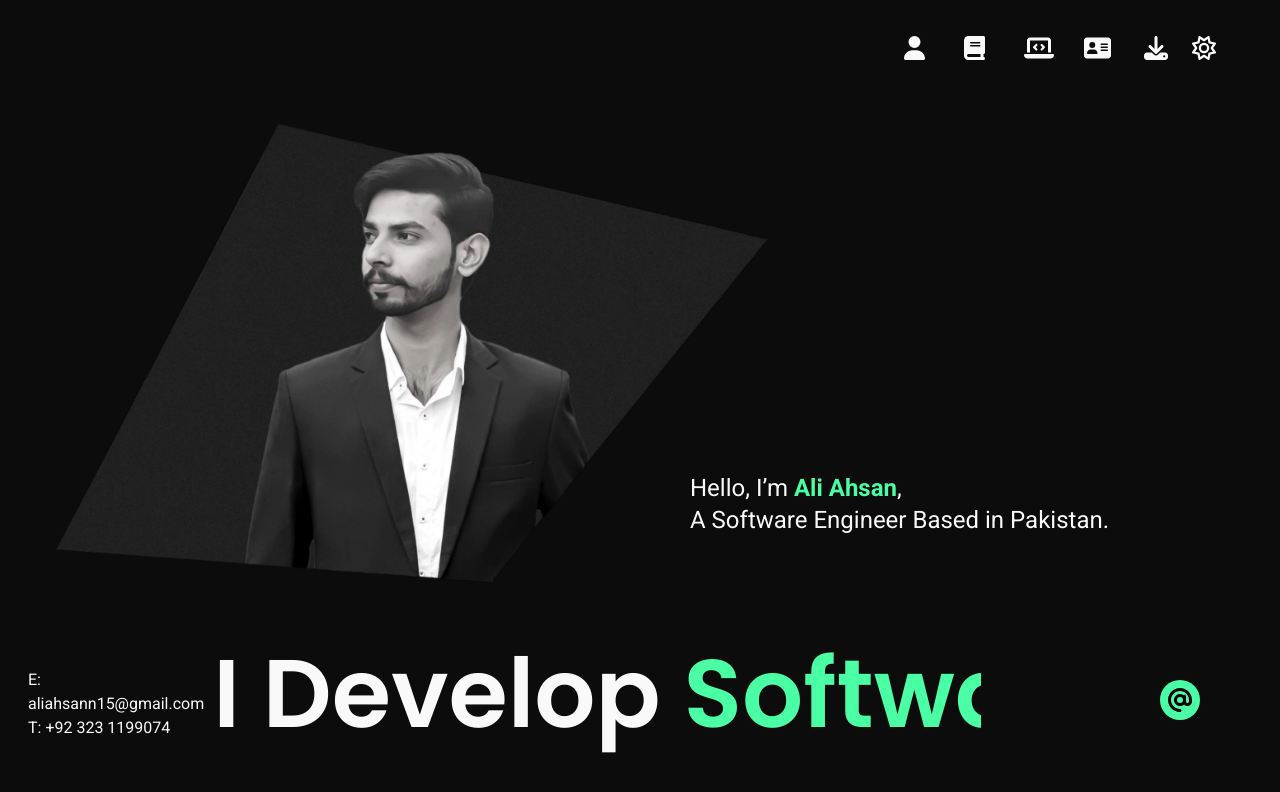
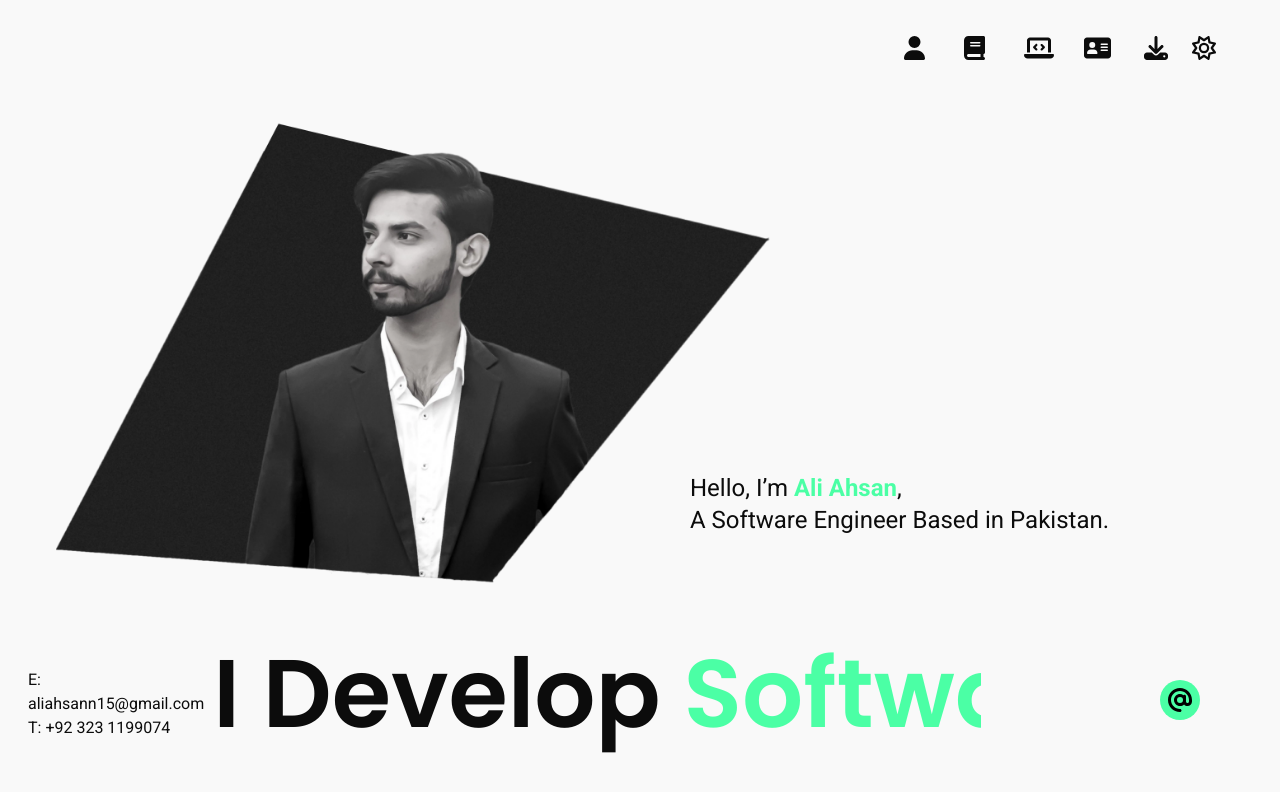
Before and after one commit to aliahsan09/who-i-am, a React (Create React App) app: page / in a window 1280 px wide. Both pictures are taken after a click on the icon 1201 px from the left and 48 px from the top of the page. Shown: the top 792 px of the page. Built offline with nearby package versions, Linux system fonts and the light colour scheme.

Commit message:
enable the Dark/Light Mode

```diff
--- a/src/App.css
+++ b/src/App.css
@@ -41,6 +41,9 @@
   50% {
     width: 100%;
   }
+  95% {
+    width: 0;
+  }
   100% {
     width: 0;
   }
--- a/src/App.js
+++ b/src/App.js
@@ -11,9 +11,24 @@ function App() {
     backgroundColor: "#0c0c0c"
   });
 
+  const changeMode = () => {
+    if(mode.color == "#f9f9f9") {
+      setMode({
+        color: "#0c0c0c",
+        backgroundColor: "#f9f9f9"
+      })
+    }
+    else {
+      setMode({
+        color: "#f9f9f9",
+        backgroundColor: "#0c0c0c"
+      })
+    }
+  }
+
   return (
     <div className="App h-full" style={mode}>
-      <NavBar />
+      <NavBar themeMode={changeMode}/>
       <Intro />
     </div>
   );
--- a/src/components/Intro.js
+++ b/src/components/Intro.js
@@ -21,13 +21,13 @@ function Intro() {
       setTypingLine(line[x]);
       setmainWord(lineWord[x]);
       x==2? x=0 : x++ ;
-    }, 3501);
+    }, 3500);
   };
 
   return (
     <div id='userSection' onLoad={userLoad} className='h-dvh flex flex-wrap'>
       <div className='w-full h-4/5 pl-14 pb-14 flex items-end justify-start'>
-        <img src={profilepic} alt="Profile Picture" className='w-7/12 hover:rotate-z30' />
+        <img src={profilepic} alt="Profile Picture" loading='lazy' className='w-7/12 hover:rotate-z30' />
         <div className=' h-fit font-roboto -ml-20 mb-12 text-2xl '>
           <p>Hello, I’m <span className='text-mono'><strong>Ali Ahsan</strong></span>,<br />A Software Engineer Based in Pakistan.</p>
         </div>
@@ -47,10 +47,10 @@ function Intro() {
 
         <div className='w-1/12 h-full'>
           <FontAwesomeIcon id='socialIcons-main' onClick={toggleIcons} className='mr-4 p-2 z-20 rounded-full bg-mono text-black cursor-pointer absolute bottom-20 right-16' size='xl' icon={faAt} />
-          <FontAwesomeIcon id='socialIcons' className='socialIcons hideIcons mr-4 p-2 z-10 rounded-full cursor-pointer hover:text-mono absolute bottom-44 right-10' size='xl' icon={faGithub} />
-          <FontAwesomeIcon id='socialIcons' className='socialIcons hideIcons mr-3 p-2 z-10 rounded-full cursor-pointer hover:text-mono absolute bottom-40 right-28' size='xl' icon={faLinkedin} />
-          <FontAwesomeIcon id='socialIcons' className='socialIcons hideIcons mr-3 p-2 z-10 rounded-full cursor-pointer hover:text-mono absolute bottom-28 right-40' size='xl' icon={faFacebookF} />
-          <FontAwesomeIcon id='socialIcons' className='socialIcons hideIcons mr-3 p-2 z-10 rounded-full cursor-pointer hover:text-mono absolute bottom-10 right-40' size='xl' icon={faInstagram} />
+          <a href="https://github.com/aliahsan09" target='_blank'><FontAwesomeIcon id='socialIcons' className='socialIcons hideIcons mr-4 p-2 z-10 rounded-full cursor-pointer hover:text-mono absolute bottom-44 right-10' size='xl' icon={faGithub} /></a>
+          <a href=""><FontAwesomeIcon id='socialIcons' className='socialIcons hideIcons mr-3 p-2 z-10 rounded-full cursor-pointer hover:text-mono absolute bottom-40 right-28' size='xl' icon={faLinkedin} /></a>
+          <a href=""><FontAwesomeIcon id='socialIcons' className='socialIcons hideIcons mr-3 p-2 z-10 rounded-full cursor-pointer hover:text-mono absolute bottom-28 right-40' size='xl' icon={faFacebookF} /></a>
+          <a href=""><FontAwesomeIcon id='socialIcons' className='socialIcons hideIcons mr-3 p-2 z-10 rounded-full cursor-pointer hover:text-mono absolute bottom-10 right-40' size='xl' icon={faInstagram} /></a>
         </div>
       </div>
 
--- a/src/components/NavBar.js
+++ b/src/components/NavBar.js
@@ -4,35 +4,35 @@ import { FontAwesomeIcon } from "@fortawesome/react-fontawesome";
 import { faUser, faDownload, faLaptopCode, faBook, faContactCard, faAt } from "@fortawesome/free-solid-svg-icons";
 import { faSun, faMoon } from "@fortawesome/free-regular-svg-icons";
 
-function NavBar() {
+function NavBar(props) {
     return (
         <div className='flex justify-end items-center absolute top-5 right-0 bg-transparent px-20 w-fit h-14'>
             <nav className='flex font-bold'>
-                <div className='navLinks flex items-center justify-start overflow-hidden mx-3 cursor-pointer hover:text-mono' >
+                <div className='navLinks flex items-center justify-start overflow-hidden mx-3 cursor-pointer' >
                     <a href='' className='flex items-center justify-center'>
                         <FontAwesomeIcon className='mr-4' size='xl' icon={faUser} />
                         <span>Myself</span>
                     </a>
                 </div>
-                <div className='navLinks longTxt flex items-center justify-start overflow-hidden mx-3 cursor-pointer hover:text-mono' >
+                <div className='navLinks longTxt flex items-center justify-start overflow-hidden mx-3 cursor-pointer' >
                     <a href='' className='flex items-center justify-center'>
                         <FontAwesomeIcon className='mr-4' size='xl' icon={faBook} />
                         <span>Education</span>
                     </a>
                 </div>
-                <div className='navLinks flex items-center justify-start overflow-hidden mx-3 cursor-pointer hover:text-mono' >
+                <div className='navLinks flex items-center justify-start overflow-hidden mx-3 cursor-pointer' >
                     <a href='' className='flex items-center justify-center'>
                         <FontAwesomeIcon className='mr-4' size='xl' icon={faLaptopCode} />
                         <span>Skills</span>
                     </a>
                 </div>
-                <div className='navLinks longTxt flex items-center justify-start overflow-hidden mx-3 cursor-pointer hover:text-mono' >
+                <div className='navLinks longTxt flex items-center justify-start overflow-hidden mx-3 cursor-pointer' >
                     <a href='' className='flex items-center justify-center'>
                         <FontAwesomeIcon className='mr-4' size='xl' icon={faContactCard} />
                         <span>Contacts</span>
                     </a>
                 </div>
-                <div className='navLinks shortTxt flex items-center justify-start overflow-hidden mx-3 cursor-pointer hover:text-mono' >
+                <div className='navLinks shortTxt flex items-center justify-start overflow-hidden mx-3 cursor-pointer' >
                     <a href='' className='flex items-center justify-center'>
                         <FontAwesomeIcon className='mr-4' size='xl' icon={faDownload} />
                         <span>CV</span>
@@ -40,8 +40,8 @@ function NavBar() {
                 </div>
             </nav>
             <div className='w-2'>
-                <FontAwesomeIcon icon={faSun} size='xl' color='#black' cursor='pointer' id='sunIcon' className='hover:text-mono hidden' onClick={() => { toggleIcons(); }} />
-                <FontAwesomeIcon icon={faMoon} size='xl' color='white' cursor='pointer' id='moonIcon' className='hover:text-mono' onClick={() => { toggleIcons(); }} />
+                <FontAwesomeIcon icon={faSun} size='xl' color='#black' cursor='pointer' id='sunIcon' className='hover:text-mono hidden' onClick={() => { toggleIcons(); props.themeMode(); }} />
+                <FontAwesomeIcon icon={faMoon} size='xl' color='white' cursor='pointer' id='moonIcon' className='hover:text-mono' onClick={() => { toggleIcons(); props.themeMode(); }} />
             </div>
         </div>
     )
```
